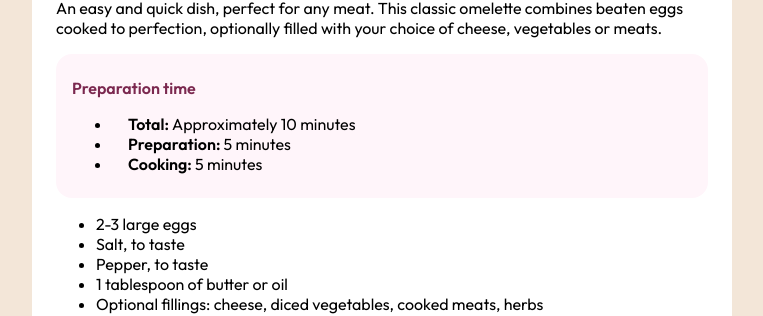
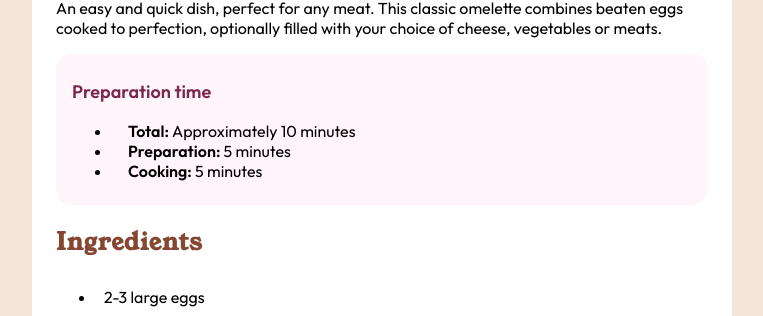
Before and after one commit to vinimello0/recipe-page, a plain HTML site: page index.html in a window 1280 px wide. Shown: the part 500-816 px from the top of the page, without its empty margins (258-1021 px from the left). Drawn offline with Linux system fonts and the light colour scheme.

Commit message:
6º commit - Segunda section finalizada.

```diff
--- a/css/style.css
+++ b/css/style.css
@@ -1,5 +1,6 @@
 :root {
-    --primary-color: hsl(332, 51%, 32%);
+    --primary-color: hsl(14, 45%, 36%);
+    --secondary-color: hsl(332, 51%, 32%);
     --fw-600: 600;
 }
 
@@ -39,6 +40,13 @@
     margin-bottom: .5em;
  }
 
+ h2 {
+    color: var(--primary-color);
+    font-family: 'Young Serif', sans-serif;
+    font-weight: 600;
+    letter-spacing: 1px;
+ }
+
  span {
     font-weight: var(--fw-600);
  }
@@ -50,10 +58,19 @@
  }
 
  .preparation-time p {
-    color: var(--primary-color);
+    font-size: 18px;
+    color: var(--secondary-color);
     font-weight: var(--fw-600);
  }
 
  .preparation-time span {
     margin-left: 1em;
  }
+
+ .ingredients {
+    border-bottom: 1px solid hsl(30, 18%, 87%);
+ }
+
+ .ingredients ul li {
+    padding: .5em;
+ }
--- a/index.html
+++ b/index.html
@@ -35,7 +35,8 @@
       </ul>
     </section>
 
-    <section class="ingredientes">
+    <section class="ingredients">
+      <h2>Ingredients </h2>
       <ul>
         <li>2-3 large eggs</li>
         <li>Salt, to taste</li>
```
Also changed, not shown: 1 other file.
